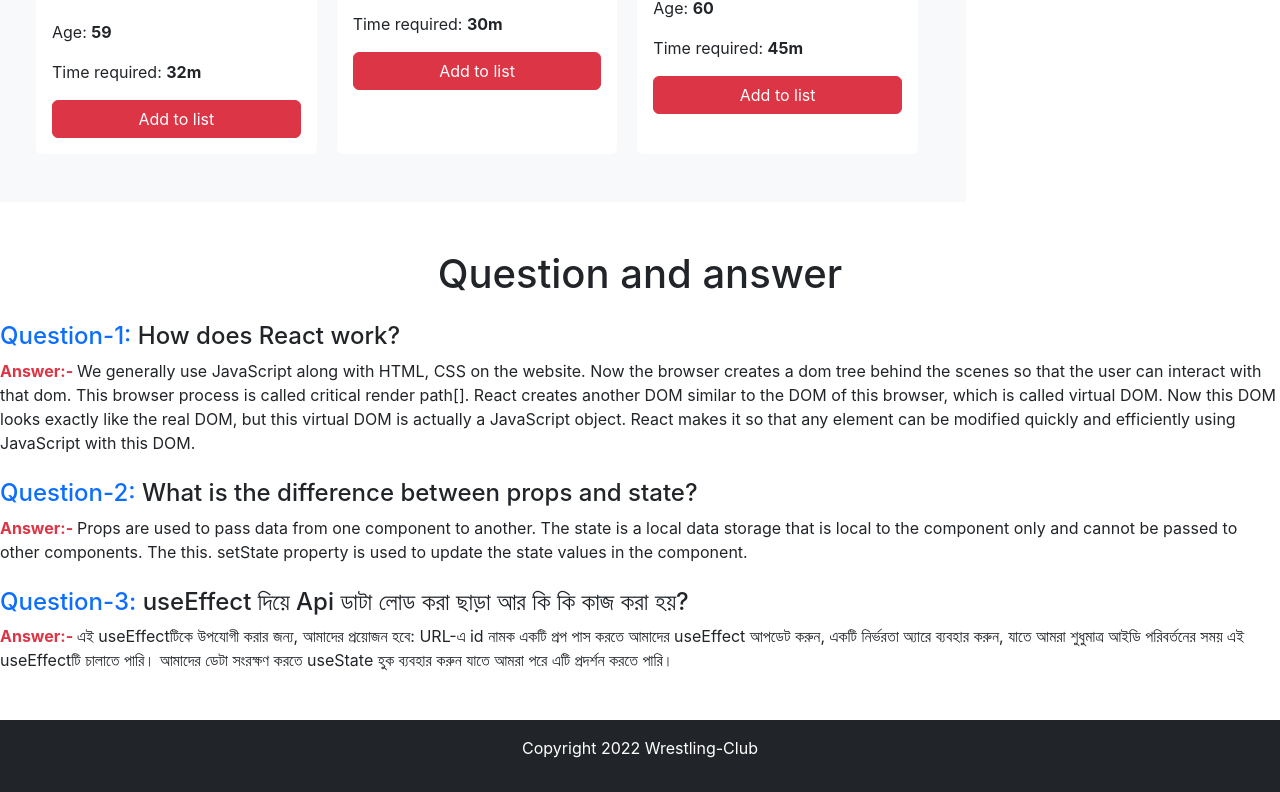
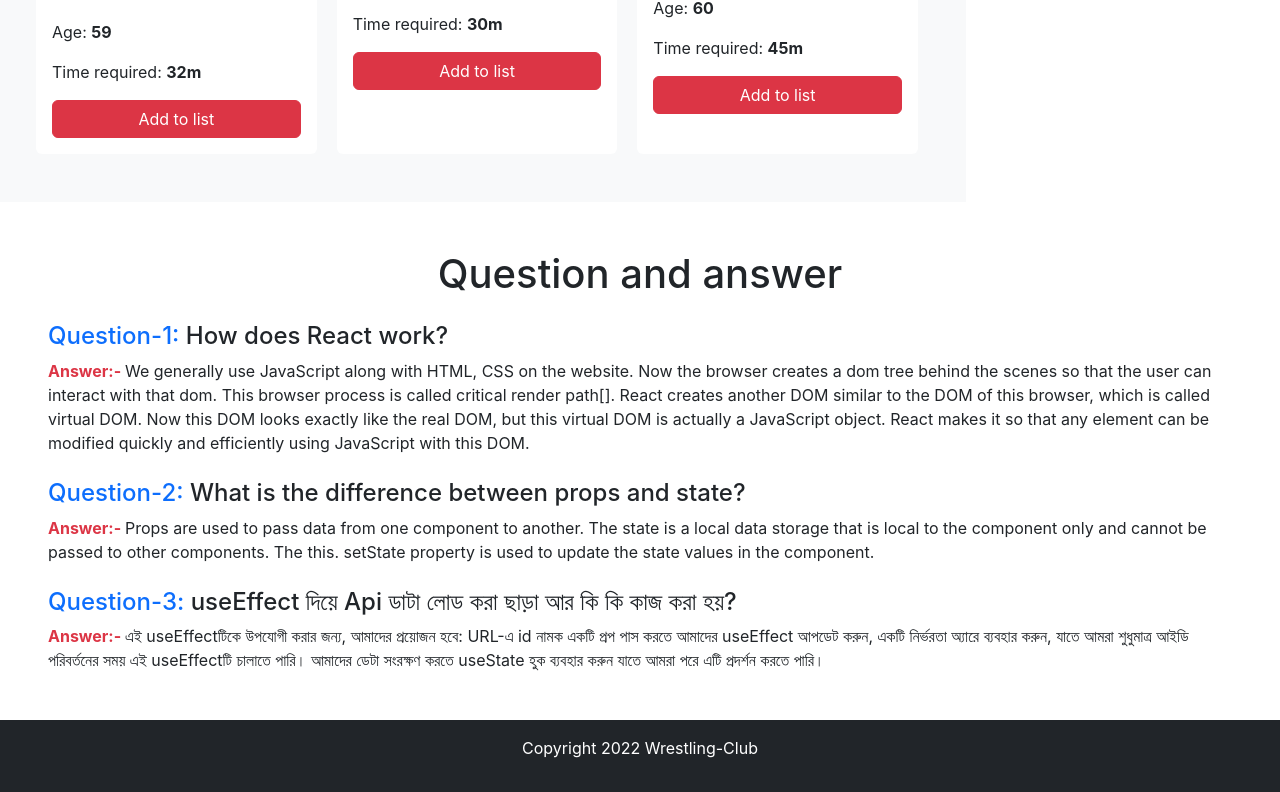
Before and after one commit to developer-johir/wrestling-club, a React (Create React App) app: page / in a window 1280 px wide. Shown: the part 1096-1888 px from the top of the page. Built offline with nearby package versions, Linux system fonts and the light colour scheme.

Commit message:
last commet

```diff
--- a/src/components/AddCard/AddCard.js
+++ b/src/components/AddCard/AddCard.js
@@ -1,4 +1,4 @@
-import React, { useState } from 'react';
+import React, { useEffect, useState } from 'react';
 import './AddCard.css'
 
 import { ToastContainer, toast } from 'react-toastify';
@@ -17,6 +17,10 @@ const AddCard = (props) => {
     }
 
     const [brTime, setBrTime] = useState()
+
+    useEffect( () => {
+        localStorage.setItem('Time', brTime);
+    }, [brTime])
 
     return (
         <div className='mt-4'>
--- a/src/components/Question/Question.js
+++ b/src/components/Question/Question.js
@@ -3,7 +3,7 @@ import './Question.css'
 
 const Question = () => {
     return (
-        <div className='mt-5'>
+        <div className='mt-5 px-5'>
             <h1 class="text-center">Question and answer</h1>
             <div className='mt-4'>
             <h4><span class="text-primary">Question-1:</span> How does React work?</h4>
--- a/src/components/Wrestling/Wrestling.js
+++ b/src/components/Wrestling/Wrestling.js
@@ -13,7 +13,7 @@ const Wrestling = (props) => {
                     <p>Age: <b>{age}</b></p>
                     <p>Time required: <b>{time}m</b></p>
 
-                    <button onClick={() => props.handleAddToTime(props.player)} type="button" class="btn btn-danger w-100 text-white">Add to list</button>
+                    <button onClick={() => props.handleAddToTime(props.player)} type="button" class="btn-wrestling btn btn-danger w-100 text-white">Add to list</button>
 
                 </div>
             </div>
```
